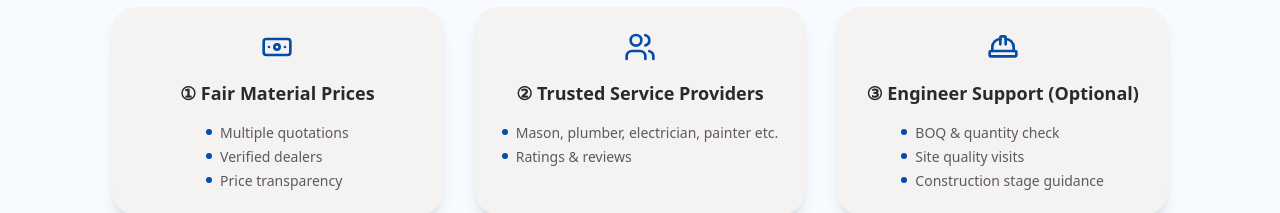
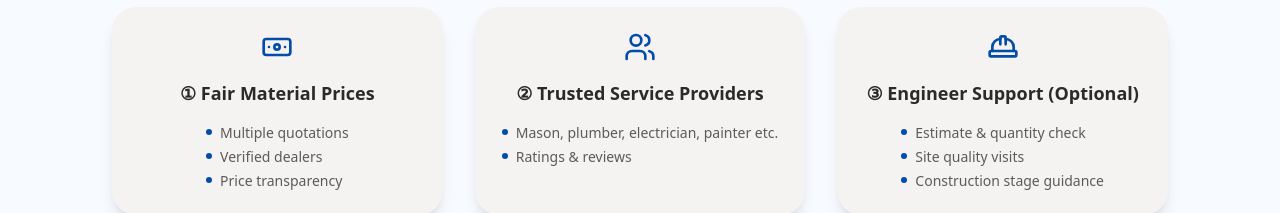
Before and after one commit to rupamkairi/ebc, a Next.js app: page / in a window 1280 px wide. Shown: the part 2200-2413 px from the top of the page. Built offline with nearby package versions, Linux system fonts and the light colour scheme.

Commit message:
BOQ replaced by 'Estimate'

```diff
--- a/src/app/(public)/page.tsx
+++ b/src/app/(public)/page.tsx
@@ -83,7 +83,7 @@ export default function HomePage() {
               icon={<HardHat className="w-8 h-8 text-primary" />}
               title="③ Engineer Support (Optional)"
               items={[
-                "BOQ & quantity check",
+                "Estimate & quantity check",
                 "Site quality visits",
                 "Construction stage guidance",
               ]}
--- a/src/components/layouts/landing-scrap/features-section.tsx
+++ b/src/components/layouts/landing-scrap/features-section.tsx
@@ -49,7 +49,7 @@ export function FeaturesSection() {
           </div>
         </div>
       ),
-      bullets: ["BOQ & quantity check", "Site quality visits", "Construction stage guidance"],
+      bullets: ["Estimate & quantity check", "Site quality visits", "Construction stage guidance"],
     },
   ];
 
--- a/src/i18n/config.ts
+++ b/src/i18n/config.ts
@@ -42,7 +42,7 @@ const english = {
   feature_2_title: "Trusted Service Providers",
   feature_2_desc: "Mason, plumber, electrician, painter etc. • Ratings & reviews",
   feature_3_title: "Engineer Support (Optional)",
-  feature_3_desc: "BOQ & quantity check • Site quality visits • Construction stage guidance",
+  feature_3_desc: "Estimate & quantity check • Site quality visits • Construction stage guidance",
   how_it_works_title: "How It Works — 3 Simple Steps",
   step_1_title: "Tell us your requirement",
   step_1_desc: "Plot size or renovation work",
@@ -160,7 +160,7 @@ const hinglish = {
   feature_2_title: "Bharosemand Service Providers",
   feature_2_desc: "Mistri, plumber, electrician, aur bahut kuch • Ratings & reviews",
   feature_3_title: "Engineer Support (Optional)",
-  feature_3_desc: "BOQ aur quantity check • Quality check • Sahi guidance",
+  feature_3_desc: "Estimate aur quantity check • Quality check • Sahi guidance",
   how_it_works_title: "Kaise kaam karta hai — 3 Aasaan Steps",
   step_1_title: "Humein apni zaroorat batayein",
   step_1_desc: "Plot ka size ya renovation ka kaam",
```
